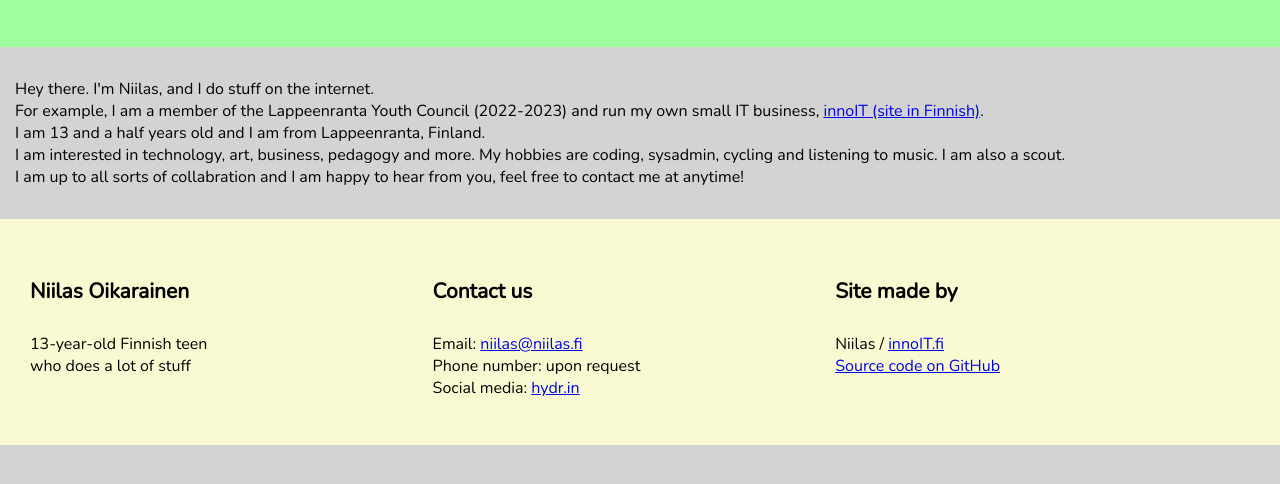
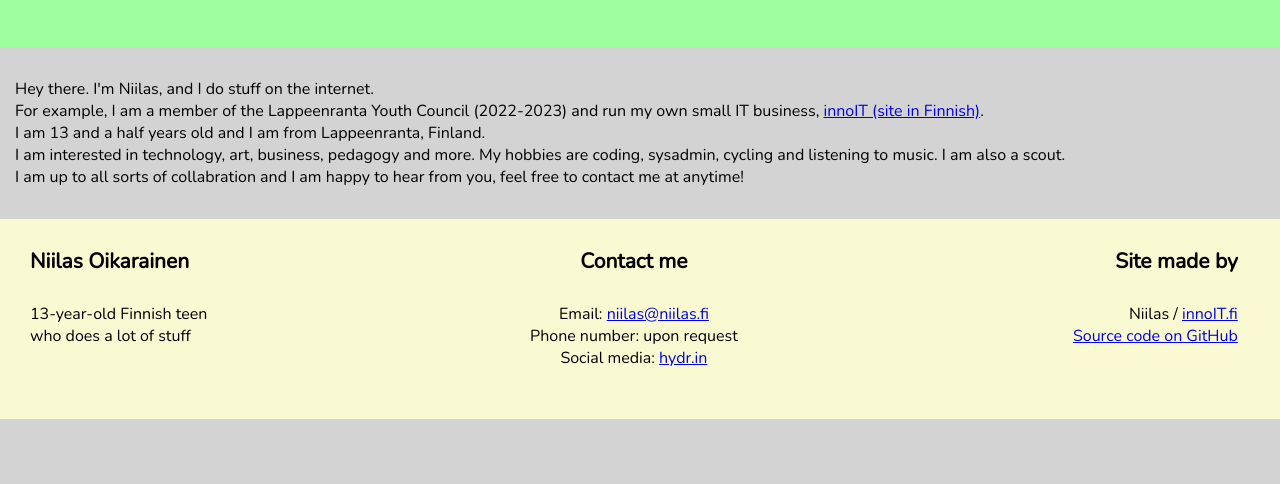
Before and after one commit to niilasoika/niilas.fi, a plain HTML site: page index.html in a window 1280 px wide. Shown: the part 112-596 px from the top of the page. Drawn offline with nearby package versions, Linux system fonts and the light colour scheme.

Commit message:
Make the footer better

```diff
--- a/assets/styles.css
+++ b/assets/styles.css
@@ -15,6 +15,7 @@ body{
 .maincontent{
     margin: 0px;
     padding: 0px;
+    margin-bottom: -200px;
 }
 .aboutus-content{
     margin: 0px;
@@ -22,22 +23,29 @@ body{
 }
 .outerfooter{
     margin: 0px;
-    padding: 30px;
+    height: 200px;
+    padding: 0px 30px;
     background-color: lightgoldenrodyellow;
     overflow: hidden;
 }
 .footer-addr{
     float: left;
     width: 33%;
+    text-align: left;
 }
 .footer-cont{
     float: left;
-    width: 33%
+    width: 33%;
+    text-align: center;
 }
 .footer-cred{
     float: left;
     width: 33%;
+    text-align: right;
 }
 .footerdivheader{
     font-size: 21px;
 }
+.footerpush{
+    height: 200px;
+}
--- a/index.html
+++ b/index.html
@@ -16,6 +16,7 @@
                 I am interested in technology, art, business, pedagogy and more. My hobbies are coding, sysadmin, cycling and listening to music. I am also a scout.<br>
                 I am up to all sorts of collabration and I am happy to hear from you, feel free to contact me at anytime!</p>
             </div>
+            <div class="footerpush"></div>
         </div>
         <div class="outerfooter">
             <div class="footer-addr">
@@ -24,7 +25,7 @@
                 who does a lot of stuff</p>
             </div>
             <div class="footer-cont">
-                <h4 class="footerdivheader">Contact us</h4>
+                <h4 class="footerdivheader">Contact me</h4>
                 <p>Email: <a href="mailto:niilas@niilas.fi">niilas@niilas.fi</a><br>
                 Phone number: upon request<br>
                 Social media: <a href="https://hydr.in/y8sd">hydr.in</a></p>
```
